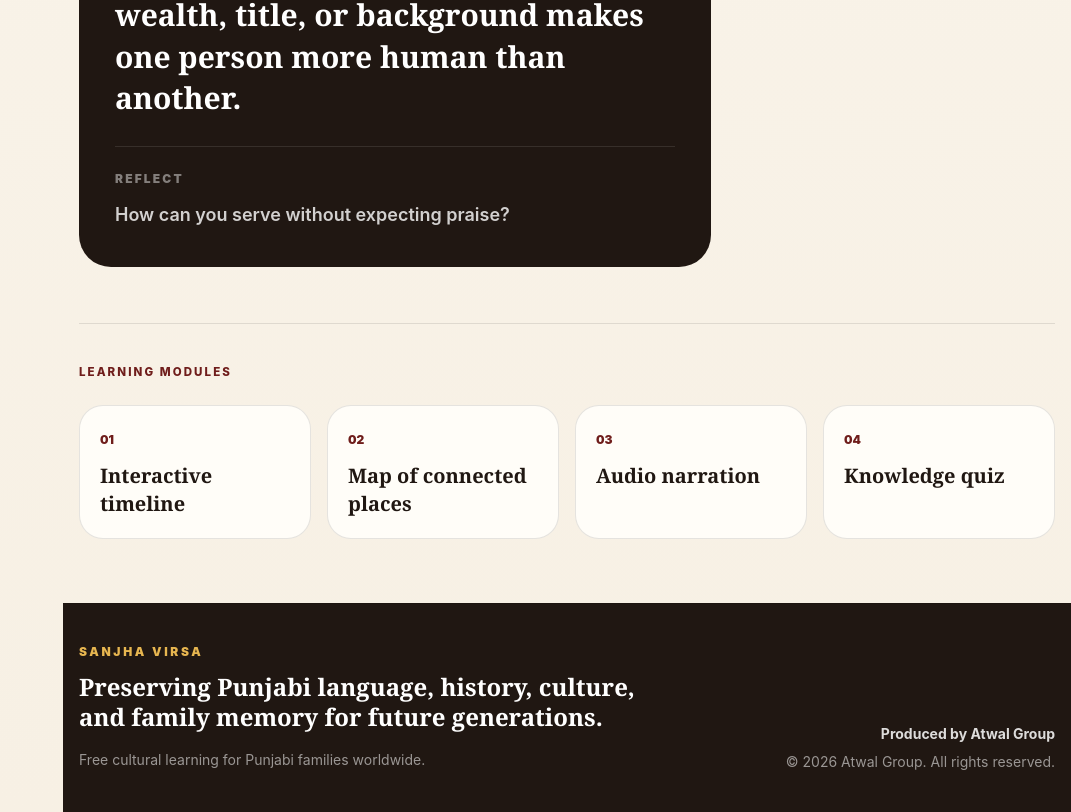
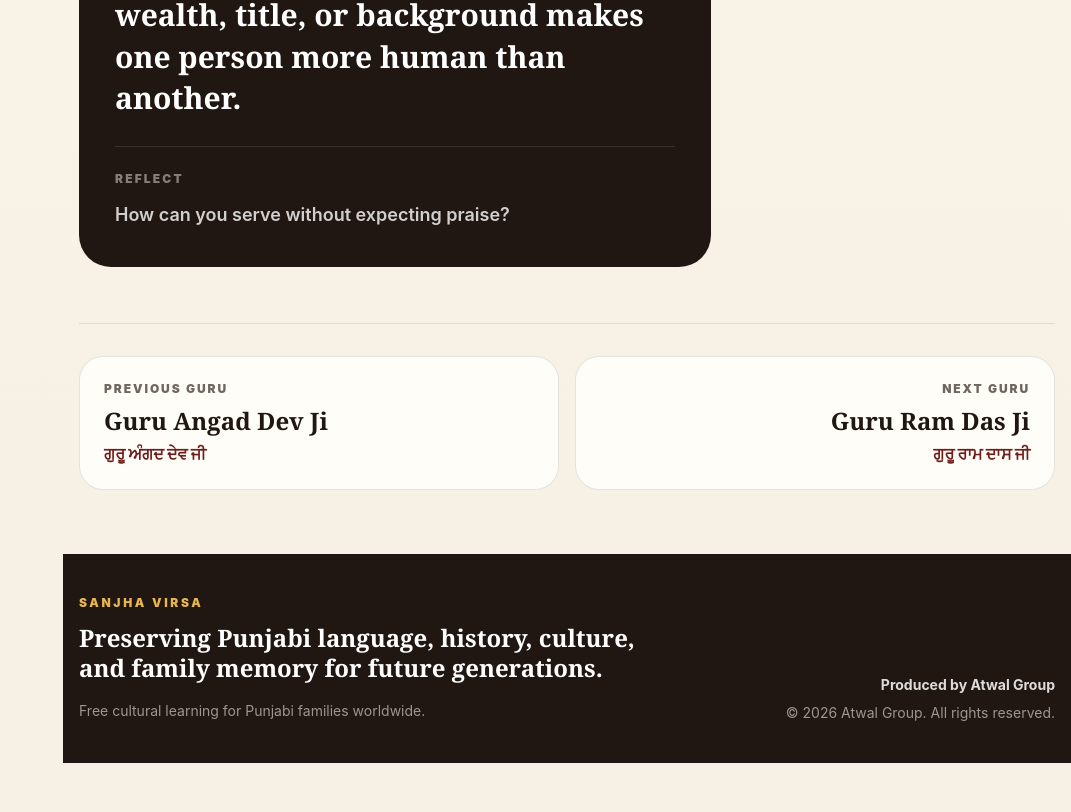
Before and after one commit to Gagan8atwal/sanjha-virsa, a Next.js app: page /heritage/gurus/guru-amar-das-ji in a window 1280 px wide. Shown: the part 1888-2700 px from the top of the page, without its empty margins (209-1280 px from the left). After the commit the page ends 2651 px from the top, so only its background shows below. Built offline with nearby package versions, Linux system fonts and the light colour scheme.

Commit message:
Complete all Guru profiles with clean chapter navigation

```diff
--- a/components/GuruProfilePage.tsx
+++ b/components/GuruProfilePage.tsx
@@ -1,6 +1,11 @@
 import type { GuruProfile } from '../lib/sikh-history';
+import { gurus } from '../lib/sikh-history';
 
 export default function GuruProfilePage({ guru }: { guru: GuruProfile }) {
+  const index = gurus.findIndex((item) => item.id === guru.id);
+  const previous = index > 0 ? gurus[index - 1] : null;
+  const next = index < gurus.length - 1 ? gurus[index + 1] : null;
+
   return (
     <main className="sv-page">
       <section className="border-b border-black/10 bg-[#1e3553] text-white">
@@ -8,7 +13,7 @@ export default function GuruProfilePage({ guru }: { guru: GuruProfile }) {
           <a href="/heritage#gurus" className="text-sm font-black text-[#e7b650]">Back to all Gurus</a>
           <div className="mt-8 grid gap-8 lg:grid-cols-[1fr_auto] lg:items-end">
             <div>
-              <p className="text-xs font-black uppercase tracking-[0.24em] text-[#e7b650]">Guru {guru.number}</p>
+              <p className="text-xs font-black uppercase tracking-[0.24em] text-[#e7b650]">Guru {guru.number} of 10</p>
               <h1 className="mt-4 max-w-[12ch] font-serif text-5xl font-bold leading-[0.97] tracking-[-0.04em] md:text-7xl">{guru.name}</h1>
               <p className="mt-4 text-3xl font-black text-[#f3d9a8]">{guru.punjabi}</p>
               <p className="mt-6 max-w-2xl text-lg font-semibold leading-8 text-white/70">{guru.subtitle}</p>
@@ -34,9 +39,9 @@ export default function GuruProfilePage({ guru }: { guru: GuruProfile }) {
             <article className="border-t border-black/10 pt-8">
               <p className="sv-kicker">Major contributions</p>
               <div className="mt-6 divide-y divide-black/10 border-y border-black/10">
-                {guru.contributions.map((item, index) => (
+                {guru.contributions.map((item, itemIndex) => (
                   <div key={item} className="grid gap-4 py-5 sm:grid-cols-[3rem_1fr] sm:items-start">
-                    <span className="font-serif text-2xl font-bold text-[#1e3553]">{String(index + 1).padStart(2, '0')}</span>
+                    <span className="font-serif text-2xl font-bold text-[#1e3553]">{String(itemIndex + 1).padStart(2, '0')}</span>
                     <p className="font-semibold leading-7 text-[#4f473f]">{item}</p>
                   </div>
                 ))}
@@ -67,38 +72,25 @@ export default function GuruProfilePage({ guru }: { guru: GuruProfile }) {
           <aside className="space-y-6 lg:sticky lg:top-8 lg:self-start">
             <section className="rounded-[1.5rem] border border-black/10 bg-[#fffdf8] p-6">
               <p className="sv-kicker">Important places</p>
-              <div className="mt-4 space-y-3">
-                {guru.places.map((place, index) => <div key={place} className="flex gap-3 border-b border-black/10 pb-3 last:border-0 last:pb-0"><span className="text-xs font-black text-[#6f1d1b]">{String(index + 1).padStart(2, '0')}</span><span className="font-semibold">{place}</span></div>)}
-              </div>
+              <div className="mt-4 space-y-3">{guru.places.map((place, placeIndex) => <div key={place} className="flex gap-3 border-b border-black/10 pb-3 last:border-0 last:pb-0"><span className="text-xs font-black text-[#6f1d1b]">{String(placeIndex + 1).padStart(2, '0')}</span><span className="font-semibold">{place}</span></div>)}</div>
             </section>
 
             <section className="rounded-[1.5rem] border border-black/10 bg-[#fffdf8] p-6">
               <p className="sv-kicker">Connected people</p>
-              <div className="mt-4 space-y-3">
-                {guru.people.map((person) => <p key={person} className="border-b border-black/10 pb-3 font-semibold last:border-0 last:pb-0">{person}</p>)}
-              </div>
+              <div className="mt-4 space-y-3">{guru.people.map((person) => <p key={person} className="border-b border-black/10 pb-3 font-semibold last:border-0 last:pb-0">{person}</p>)}</div>
             </section>
 
             <section className="rounded-[1.5rem] bg-[#f0e5d4] p-6">
               <p className="sv-kicker">Punjabi words</p>
-              <div className="mt-4 space-y-3">
-                {guru.words.map((word) => <p key={word} className="font-serif text-xl font-bold">{word}</p>)}
-              </div>
+              <div className="mt-4 space-y-3">{guru.words.map((word) => <p key={word} className="font-serif text-xl font-bold">{word}</p>)}</div>
             </section>
           </aside>
         </div>
 
-        <section className="mt-14 border-t border-black/10 pt-10">
-          <p className="sv-kicker">Learning modules</p>
-          <div className="mt-6 grid gap-4 sm:grid-cols-2 lg:grid-cols-4">
-            {['Interactive timeline', 'Map of connected places', 'Audio narration', 'Knowledge quiz'].map((item, index) => (
-              <div key={item} className="rounded-[1.5rem] border border-black/10 bg-[#fffdf8] p-5">
-                <span className="text-xs font-black text-[#6f1d1b]">{String(index + 1).padStart(2, '0')}</span>
-                <p className="mt-3 font-serif text-xl font-bold">{item}</p>
-              </div>
-            ))}
-          </div>
-        </section>
+        <nav className="mt-14 grid gap-4 border-t border-black/10 pt-8 sm:grid-cols-2" aria-label="Guru profile navigation">
+          {previous ? <a href={`/heritage/gurus/${previous.id}`} className="rounded-[1.5rem] border border-black/10 bg-[#fffdf8] p-6"><p className="text-xs font-black uppercase tracking-[0.16em] text-[#6f675f]">Previous Guru</p><p className="mt-2 font-serif text-2xl font-bold">{previous.name}</p><p className="mt-1 font-black text-[#6f1d1b]">{previous.punjabi}</p></a> : <div />}
+          {next ? <a href={`/heritage/gurus/${next.id}`} className="rounded-[1.5rem] border border-black/10 bg-[#fffdf8] p-6 sm:text-right"><p className="text-xs font-black uppercase tracking-[0.16em] text-[#6f675f]">Next Guru</p><p className="mt-2 font-serif text-2xl font-bold">{next.name}</p><p className="mt-1 font-black text-[#6f1d1b]">{next.punjabi}</p></a> : <a href="/heritage#gurus" className="rounded-[1.5rem] border border-black/10 bg-[#fffdf8] p-6 sm:text-right"><p className="text-xs font-black uppercase tracking-[0.16em] text-[#6f675f]">Complete set</p><p className="mt-2 font-serif text-2xl font-bold">Return to all Ten Gurus</p></a>}
+        </nav>
       </section>
     </main>
   );
```
